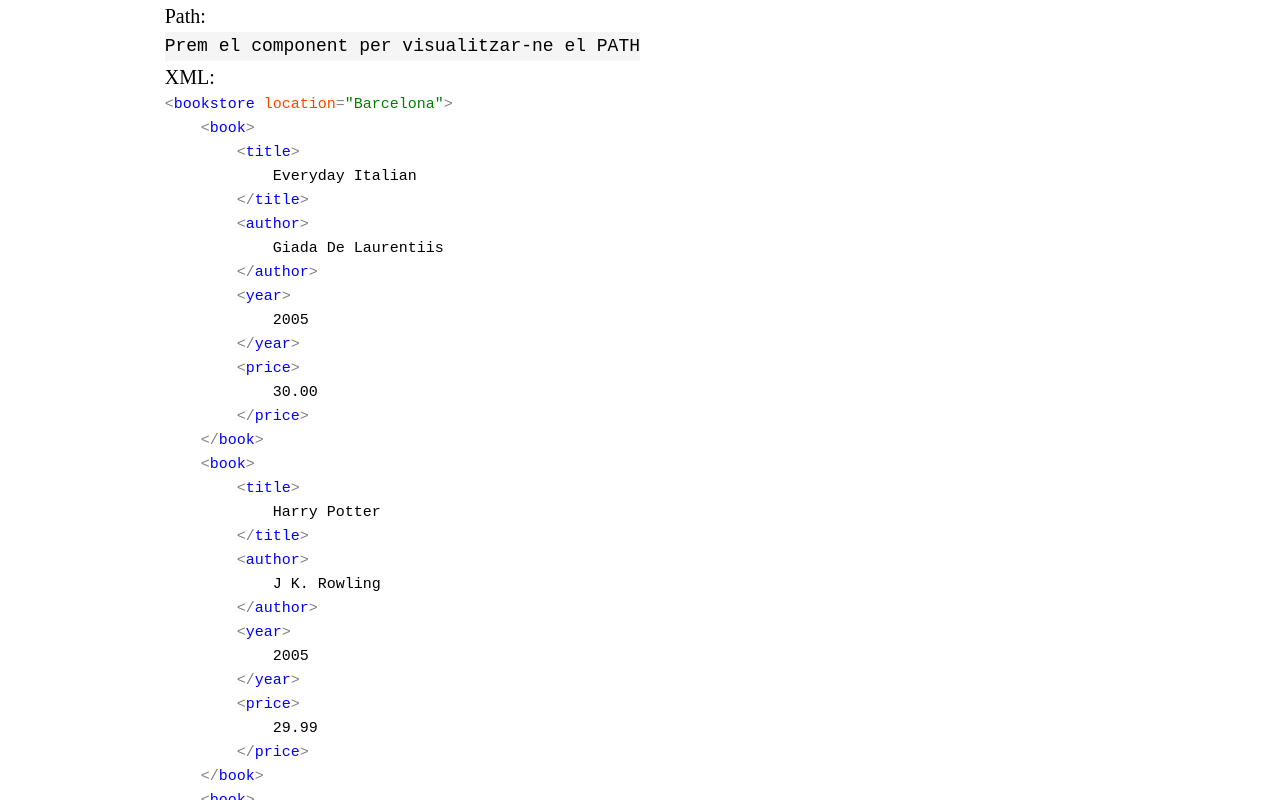
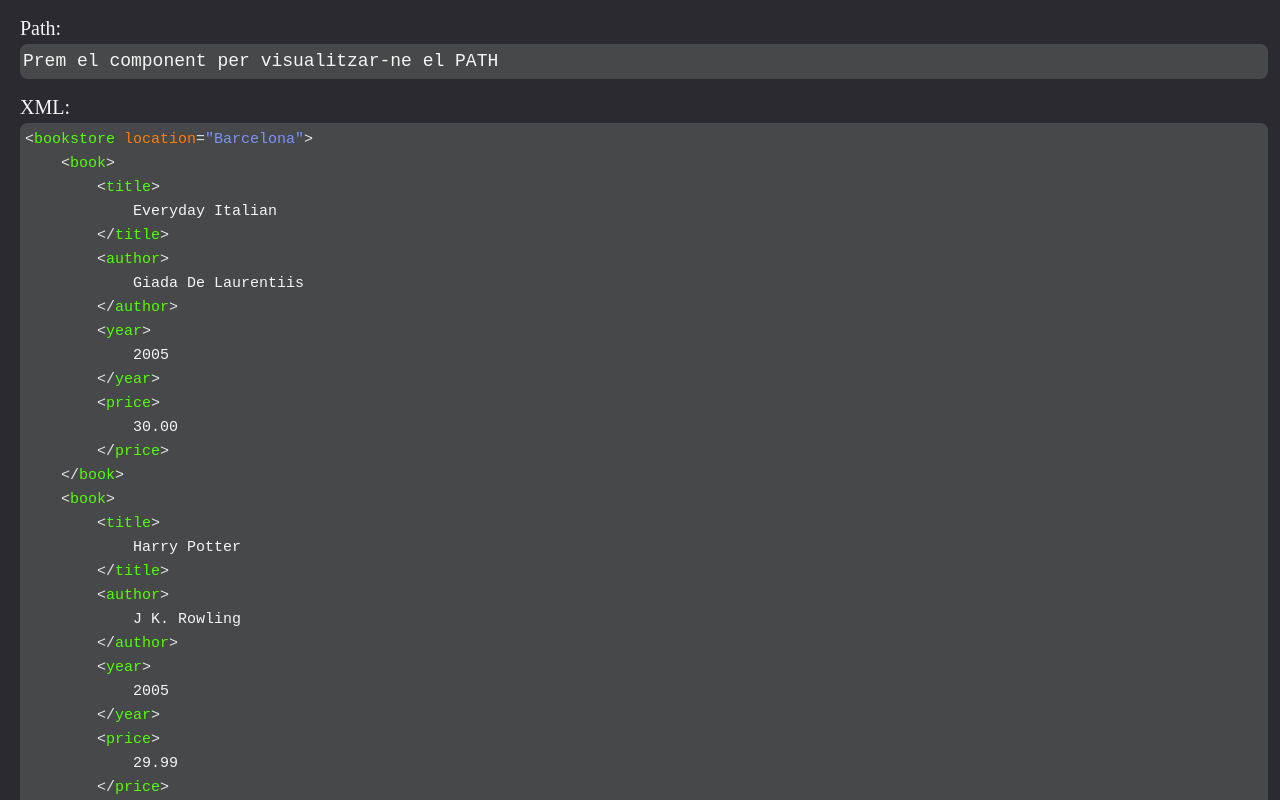
Before and after one commit to prambla/vue-xml-picker, a Vue app: page / in a window 1280 px wide. Shown: the top 800 px of the page. Built offline with nearby package versions, Linux system fonts and the light colour scheme.

Commit message:
Updated CSS

```diff
--- a/src/assets/base.css
+++ b/src/assets/base.css
@@ -1,4 +1,6 @@
-/* color palette from <https://github.com/vuejs/theme> */
+
+/*
+/* color palette from <https://github.com/vuejs/theme> *
 :root {
   --vt-c-white: #ffffff;
   --vt-c-white-soft: #f8f8f8;
@@ -21,7 +23,7 @@
   --vt-c-text-dark-2: rgba(235, 235, 235, 0.64);
 }
 
-/* semantic color variables for this project */
+/* semantic color variables for this project *
 :root {
   --color-background: var(--vt-c-white);
   --color-background-soft: var(--vt-c-white-soft);
@@ -49,6 +51,7 @@
     --color-text: var(--vt-c-text-dark-2);
   }
 }
+*/
 
 *,
 *::before,
@@ -63,6 +66,7 @@ body {
   min-height: 100vh;
   color: var(--color-text);
   background: var(--color-background);
+  background-color: rgb(44, 42, 49);
   transition: color 0.5s, background-color 0.5s;
   line-height: 1.6;
   font-size: 15px;
--- a/src/assets/main.css
+++ b/src/assets/main.css
@@ -2,12 +2,13 @@
 
 #app {
   max-width: 1280px;
-  margin: 0 auto;
-  padding: 2rem;
+  margin: 7px;
+  margin-left: 15px;
+  padding: 5px;
 
   font-weight: normal;
 }
-
+/*
 a,
 .green {
   text-decoration: none;
@@ -20,8 +21,8 @@ a,
     background-color: hsla(160, 100%, 37%, 0.2);
   }
 }
-
-@media (min-width: 1024px) {
+*/
+@media (min-width: 100%) {
   body {
     display: flex;
     place-items: center;
--- a/src/components/XMLAttributes.vue
+++ b/src/components/XMLAttributes.vue
@@ -36,12 +36,12 @@ export default {
 
 <style scoped>
 .att-name {
-    color: orangered;
+    color: rgb(255, 124, 1);
 }
 .att-value {
-    color: green;
+    color: rgb(123, 147, 255);
 }
 .text {
-    color: gray;
+    color: rgb(231, 231, 231);
 }
 </style>
--- a/src/components/XMLComponent.vue
+++ b/src/components/XMLComponent.vue
@@ -112,19 +112,15 @@ export default {
 
 <style scoped>
 .text {
-    color: black;
+    color: whitesmoke;
 }
 
 .elementName {
-    color: blue;
+    color: rgb(81, 255, 0);
 }
 
 .angles {
-    color: gray;
-}
-
-.attributes {
-    color: red;
+    color: rgb(231, 231, 231);
 }
 
 </style>
--- a/src/components/XMLPicker.vue
+++ b/src/components/XMLPicker.vue
@@ -32,23 +32,39 @@ export default {
 
 <template>
     <div>
-        <span class="titles">Path: </span>
-        <pre class="pathValue">{{ PATH }}</pre>
-        <span class="titles">XML: </span>
-        <XMLComponent @click="receivePath" :node="xmlDoc.firstChild" :name="rootName" :level="lvl"></XMLComponent>
+        <div id="path">
+            <span class="titles">Path: </span>
+            <pre class="pathValue">{{ PATH }}</pre>
+        </div>
+        <div id="xml">
+            <span class="titles">XML: </span>
+            <XMLComponent class="xml-display" @click="receivePath" :node="xmlDoc.firstChild" :name="rootName" :level="lvl"></XMLComponent>
+        </div>
     </div>
 </template>
 
 <style scoped>
 .titles {
-    color: black;
+    color: whitesmoke;
     font-size: 20px;
 }
 .pathValue{
-    color: black;
+    color: whitesmoke;
     font-size: 18px;
     border-color: darkgrey;
-    background-color: whitesmoke;
+    border-radius: 2mm;
+    padding: 3px;
+    background-color: rgb(71, 72, 73);
+}
+.xml-display {
+    border-radius: 2mm;
+    padding: 5px;
+    border-color: darkgray;
+    background-color: rgb(71, 72, 73);
+}
+
+div#xml {
+    margin-top: 1%;
 }
 
 </style>
```
